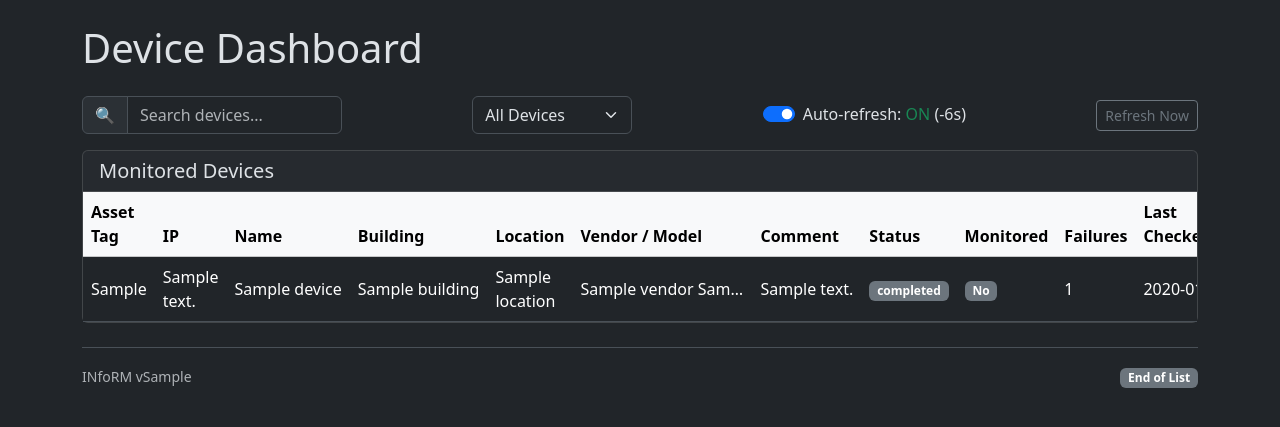
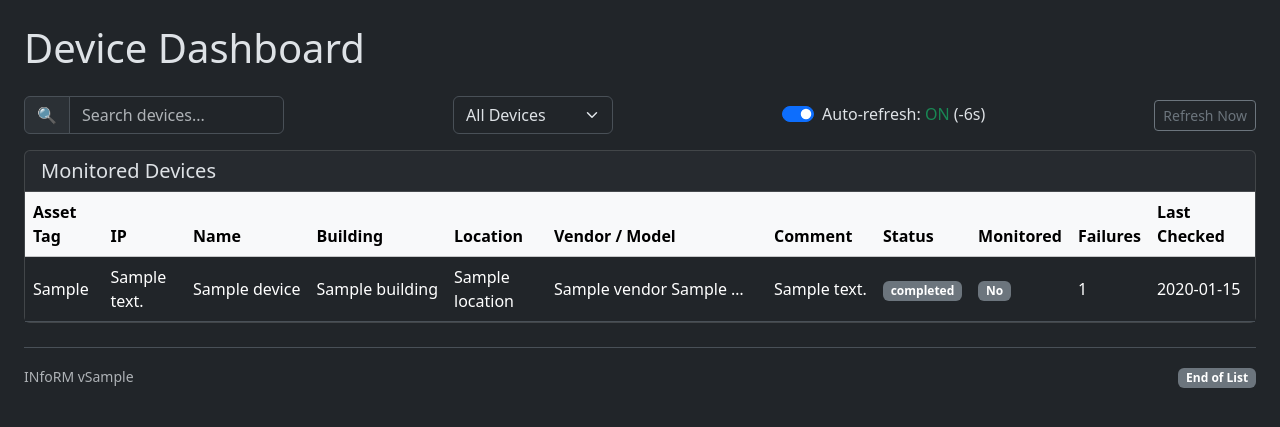
Before and after one commit to GovITInsider/INfoRM, a Python web app: template web/templates/devices.html in a window 1280 px wide. Shown: the part 59-486 px from the top of the page. Run offline with Jinja, Linux system fonts and the light colour scheme; the template is opened without the code that fills it: most values are stand-ins (such as "Sample title", 1, 10 or a date in 2020).

Commit message:
Widen Devices, Manage Devices, and Discover to 1800px
Use a container-wide shell on those table pages only. Show 25 characters
of vendor/model on the public Devices page (hover still has the full value).

```diff
--- a/web/templates/base.html
+++ b/web/templates/base.html
@@ -6,6 +6,22 @@
     <title>{% block title %}INfoRM{% endblock %}</title>
     <link href="https://cdn.jsdelivr.net/npm/bootstrap@5.3.3/dist/css/bootstrap.min.css" rel="stylesheet">
     <link rel="icon" type="image/png" href="/static/favicon.png">
+    <style>
+        .container-wide {
+            width: 100%;
+            max-width: 1800px;
+            padding-right: 1rem;
+            padding-left: 1rem;
+            margin-right: auto;
+            margin-left: auto;
+        }
+        @media (min-width: 1200px) {
+            .container-wide {
+                padding-right: 1.5rem;
+                padding-left: 1.5rem;
+            }
+        }
+    </style>
     {% block extra_head %}{% endblock %}
 </head>
 <body class="bg-dark">
@@ -64,7 +80,7 @@
     </div>
 </nav>
 
-<div class="container">
+<div class="{% block body_container %}container{% endblock %}">
     {% block content %}{% endblock %}
 </div>
 
--- a/web/templates/devices.html
+++ b/web/templates/devices.html
@@ -1,4 +1,6 @@
 {% extends "base.html" %}
+
+{% block body_container %}container-wide{% endblock %}
 
 {% block title %}Device Dashboard{% endblock %}
 
@@ -97,9 +99,9 @@
 			<td class="text-nowrap">{{ device.name or '-' }}</td>
                         <td class="text-nowrap">{{ device.building or '-' }}</td>
                         <td>{{ device.location or '-' }}</td>
-			<td style="max-width: 180px;" title="{{ vendor_model }}">
+			<td style="max-width: 220px;" title="{{ vendor_model }}">
 			    {% if vendor_model %}
-			        {{ vendor_model[:20] }}{% if vendor_model|length > 20 %}...{% endif %}
+			        {{ vendor_model[:25] }}{% if vendor_model|length > 25 %}...{% endif %}
 			    {% else %}
 			        -
 			    {% endif %}
--- a/web/templates/help.html
+++ b/web/templates/help.html
@@ -87,7 +87,7 @@
             <li><strong>Name</strong> — Friendly name of the device (optional).</li>
             <li><strong>Building</strong> — Building or site where the device is located.</li>
             <li><strong>Location</strong> — More specific location (e.g. "MDF", "Closet 3").</li>
-            <li><strong>Vendor / Model</strong> — SNMP hardware identity (for example "Cisco C9300-48P"). Long values are shortened; hover to see the full value. A dash means identity has not been filled yet (added without a profile, SNMP failed, or not yet refreshed). See <a href="#snmp-identity">SNMP Identity and Refresh</a>.</li>
+            <li><strong>Vendor / Model</strong> — SNMP hardware identity (for example "Cisco C9300-48P"). Values longer than 25 characters are shortened; hover to see the full value. A dash means identity has not been filled yet (added without a profile, SNMP failed, or not yet refreshed). See <a href="#snmp-identity">SNMP Identity and Refresh</a>.</li>
             <li><strong>Comments</strong> — Comments/Description. Long comments are shortened; hover to see the full value.</li>
             <li><strong>Status</strong> — Current reachability status (Up, Pre-Alarm, Down, or Unknown).</li>
             <li><strong>Monitored</strong> — Whether the device is actively being pinged.</li>
--- a/web/templates/manage/base.html
+++ b/web/templates/manage/base.html
@@ -37,7 +37,7 @@
     </div>
 </nav>
 
-<div class="container">
+<div class="{% block manage_container %}container{% endblock %}">
     <!-- Flash Messages -->
     {% if request.query_params.get('success') %}
     <div class="alert alert-success alert-dismissible fade show" role="alert">
--- a/web/templates/manage/devices.html
+++ b/web/templates/manage/devices.html
@@ -1,4 +1,7 @@
 {% extends "manage/base.html" %}
+
+{% block body_container %}container-wide{% endblock %}
+{% block manage_container %}w-100{% endblock %}
 
 {% block manage_title %}Devices{% endblock %}
 
--- a/web/templates/manage/discover.html
+++ b/web/templates/manage/discover.html
@@ -1,4 +1,7 @@
 {% extends "manage/base.html" %}
+
+{% block body_container %}container-wide{% endblock %}
+{% block manage_container %}w-100{% endblock %}
 
 {% block manage_title %}Discover{% endblock %}
 
```
Also changed, not shown: CHANGELOG.md, README.md.
